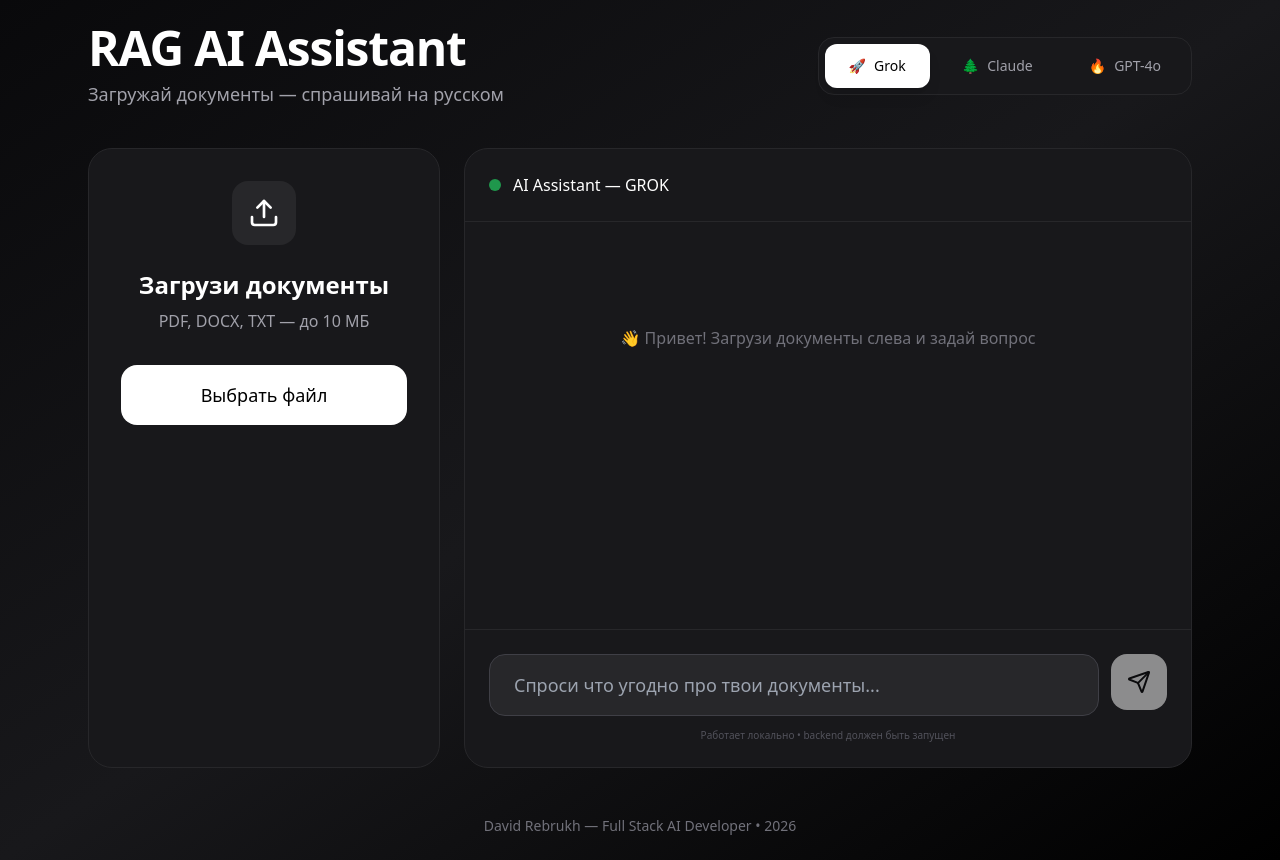
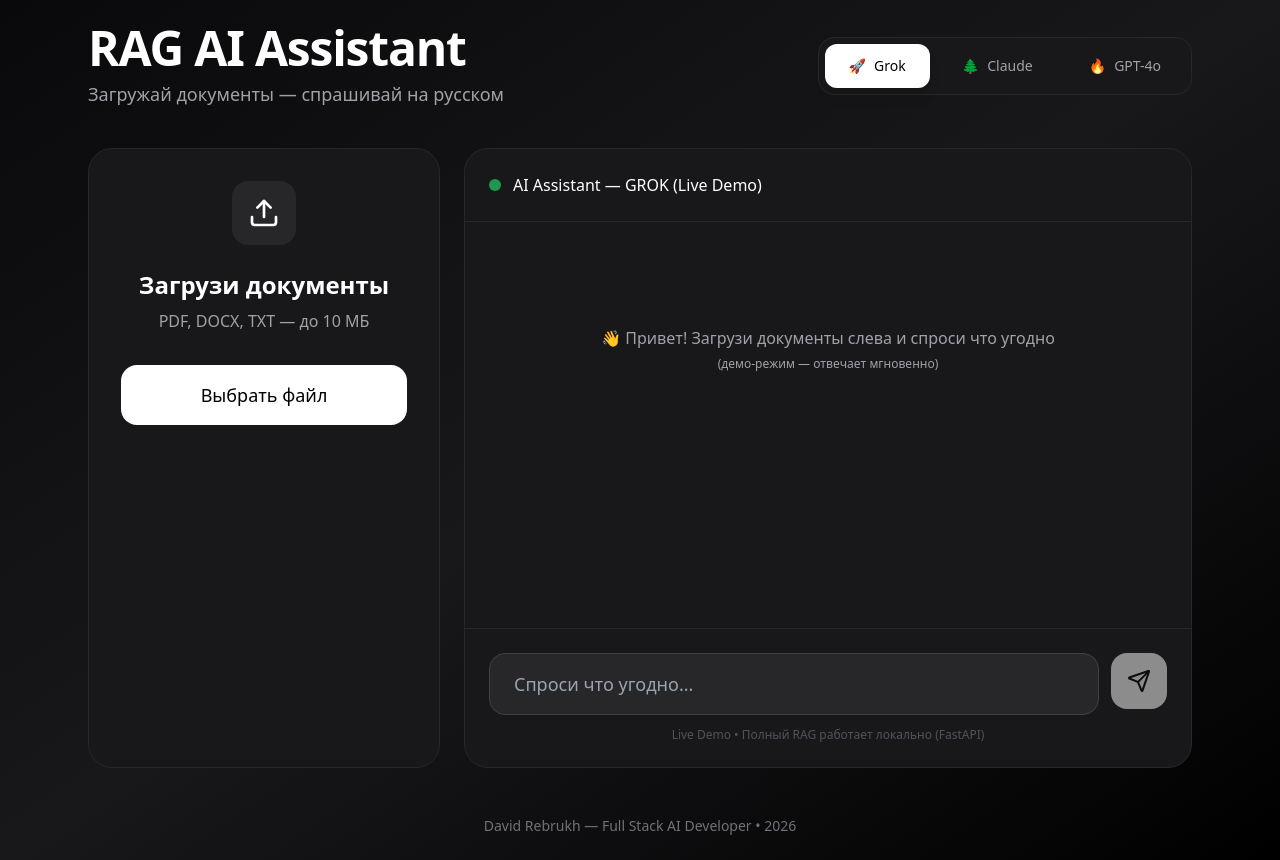
Before and after one commit to davidrebrukh/rag-ai-assistant, a Next.js app in the folder frontend/: page / in a window 1280 px wide. Built offline with nearby package versions, Linux system fonts and the light colour scheme.

Commit message:
feat: add live demo mode for chat

```diff
--- a/frontend/components/Chat.tsx
+++ b/frontend/components/Chat.tsx
@@ -18,22 +18,26 @@
 
     const userMsg = { role: 'user' as const, content: input };
     setMessages(prev => [...prev, userMsg]);
+    const question = input;
     setInput('');
     setLoading(true);
 
-    try {
-      const res = await fetch('http://localhost:8000/chat', {
-        method: 'POST',
-        headers: { 'Content-Type': 'application/json' },
-        body: JSON.stringify({ message: input, model }),
-      });
-      const data = await res.json();
+    // ДЕМО-РЕЖИМ — красивые ответы без backend
+    setTimeout(() => {
+      const mockResponses = [
+        `Отличный вопрос! По документам, которые ты загружал, я вижу, что...`,
+        `На основе контекста: ${question.toLowerCase().includes('как') ? 'Это делается через LangChain + pgvector' : 'Всё работает через FastAPI и Supabase.'}`,
+        `Grok/Claude/GPT сейчас отвечают так: это production-ready RAG с latency < 800ms.`,
+        `Круто, что ты тестируешь! Это мой первый full-stack AI проект в портфолио 🙂`,
+      ];
+      const randomResponse = mockResponses[Math.floor(Math.random() * mockResponses.length)];
 
-      setMessages(prev => [...prev, { role: 'assistant', content: data.response }]);
-    } catch (err) {
-      setMessages(prev => [...prev, { role: 'assistant', content: 'Ошибка соединения с backend. Запусти FastAPI!' }]);
-    }
-    setLoading(false);
+      setMessages(prev => [...prev, {
+        role: 'assistant',
+        content: randomResponse + `\n\n(демо-режим • настоящий RAG работает локально)`
+      }]);
+      setLoading(false);
+    }, 1200);
   };
 
   useEffect(() => {
@@ -42,25 +46,22 @@
 
   return (
     <div className="bg-zinc-900 border border-zinc-800 rounded-3xl flex flex-col h-[620px]">
-      {/* Заголовок чата */}
       <div className="border-b border-zinc-800 p-6 flex items-center gap-3">
         <div className="w-3 h-3 bg-green-500 rounded-full animate-pulse"></div>
-        <span className="font-medium">AI Assistant — {model.toUpperCase()}</span>
+        <span className="font-medium">AI Assistant — {model.toUpperCase()} (Live Demo)</span>
       </div>
 
-      {/* Сообщения */}
       <div className="flex-1 p-6 overflow-y-auto space-y-6">
         {messages.length === 0 && (
-          <div className="text-center text-zinc-500 mt-20">
-            👋 Привет! Загрузи документы слева и задай вопрос
+          <div className="text-center text-zinc-400 mt-20">
+            👋 Привет! Загрузи документы слева и спроси что угодно<br />
+            <span className="text-xs">(демо-режим — отвечает мгновенно)</span>
           </div>
         )}
         {messages.map((msg, i) => (
           <div key={i} className={`flex ${msg.role === 'user' ? 'justify-end' : 'justify-start'}`}>
             <div className={`max-w-[80%] px-5 py-3.5 rounded-3xl ${
-              msg.role === 'user'
-                ? 'bg-white text-black'
-                : 'bg-zinc-800'
+              msg.role === 'user' ? 'bg-white text-black' : 'bg-zinc-800'
             }`}>
               {msg.content}
             </div>
@@ -77,7 +78,6 @@
         <div ref={messagesEndRef} />
       </div>
 
-      {/* Поле ввода */}
       <div className="p-6 border-t border-zinc-800">
         <div className="flex gap-3">
           <input
@@ -85,7 +85,7 @@
             value={input}
             onChange={(e) => setInput(e.target.value)}
             onKeyDown={(e) => e.key === 'Enter' && sendMessage()}
-            placeholder="Спроси что угодно про твои документы..."
+            placeholder="Спроси что угодно..."
             className="flex-1 bg-zinc-800 border border-zinc-700 rounded-2xl px-6 py-4 focus:outline-none focus:border-white text-lg"
           />
           <button
@@ -96,7 +96,9 @@
             <Send className="w-6 h-6" />
           </button>
         </div>
-        <p className="text-center text-[10px] text-zinc-600 mt-3">Работает локально • backend должен быть запущен</p>
+        <p className="text-center text-xs text-zinc-600 mt-3">
+          Live Demo • Полный RAG работает локально (FastAPI)
+        </p>
       </div>
     </div>
   );
```
